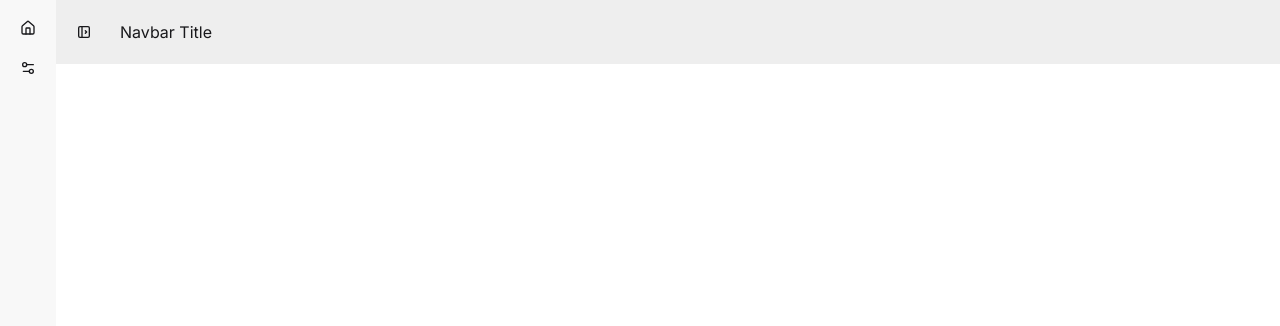
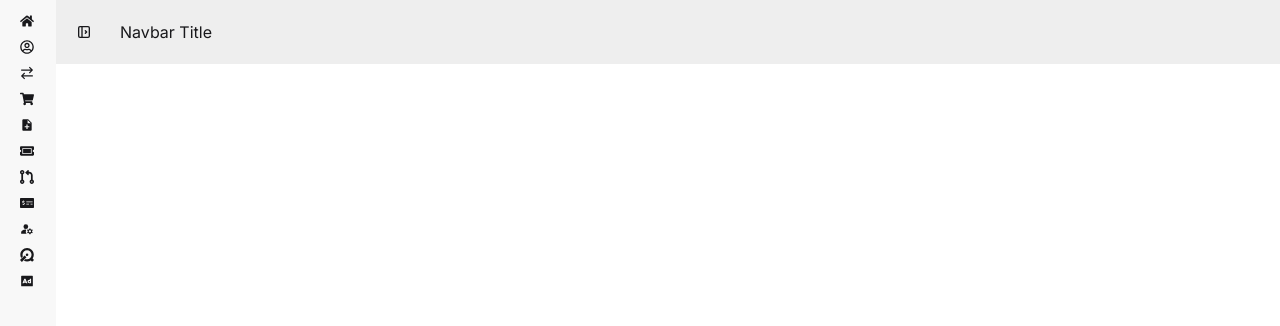
Before and after one commit to riday-kumar/hks-travel-client, a React (Vite) app: page /dashboard in a window 1280 px wide. Shown: the top 326 px of the page. Built offline with nearby package versions, Linux system fonts and the light colour scheme; a web font is replaced by a local one.

Commit message:
profile design added

```diff
--- a/src/layouts/DashboardLayout.jsx
+++ b/src/layouts/DashboardLayout.jsx
@@ -1,5 +1,17 @@
 import React from "react";
-import { Outlet } from "react-router";
+import {
+  FaHome,
+  FaMoneyCheckAlt,
+  FaRegUserCircle,
+  FaShoppingCart,
+  FaTicketAlt,
+} from "react-icons/fa";
+import { FaCodePullRequest } from "react-icons/fa6";
+import { GrTransaction } from "react-icons/gr";
+import { MdManageAccounts, MdNoteAdd } from "react-icons/md";
+import { RiAdvertisementFill } from "react-icons/ri";
+import { SiManageiq } from "react-icons/si";
+import { Link, Outlet } from "react-router";
 
 const DashboardLayout = () => {
   return (
@@ -44,54 +56,144 @@ const DashboardLayout = () => {
         <div className="flex min-h-full flex-col items-start bg-base-200 is-drawer-close:w-14 is-drawer-open:w-64">
           {/* Sidebar content here */}
           <ul className="menu w-full grow">
-            {/* List item */}
+            {/* Home item */}
             <li>
-              <button
+              <Link
+                to="/"
                 className="is-drawer-close:tooltip is-drawer-close:tooltip-right"
                 data-tip="Homepage"
               >
                 {/* Home icon */}
-                <svg
-                  xmlns="http://www.w3.org/2000/svg"
-                  viewBox="0 0 24 24"
-                  strokeLinejoin="round"
-                  strokeLinecap="round"
-                  strokeWidth="2"
-                  fill="none"
-                  stroke="currentColor"
-                  className="my-1.5 inline-block size-4"
-                >
-                  <path d="M15 21v-8a1 1 0 0 0-1-1h-4a1 1 0 0 0-1 1v8"></path>
-                  <path d="M3 10a2 2 0 0 1 .709-1.528l7-5.999a2 2 0 0 1 2.582 0l7 5.999A2 2 0 0 1 21 10v9a2 2 0 0 1-2 2H5a2 2 0 0 1-2-2z"></path>
-                </svg>
+                <FaHome />
+
                 <span className="is-drawer-close:hidden">Homepage</span>
-              </button>
+              </Link>
             </li>
-
-            {/* List item */}
+            {/* User profile item */}
             <li>
-              <button
+              <Link
+                to="/dashboard/profile"
                 className="is-drawer-close:tooltip is-drawer-close:tooltip-right"
-                data-tip="Settings"
+                data-tip="Profile"
               >
-                {/* Settings icon */}
-                <svg
-                  xmlns="http://www.w3.org/2000/svg"
-                  viewBox="0 0 24 24"
-                  strokeLinejoin="round"
-                  strokeLinecap="round"
-                  strokeWidth="2"
-                  fill="none"
-                  stroke="currentColor"
-                  className="my-1.5 inline-block size-4"
-                >
-                  <path d="M20 7h-9"></path>
-                  <path d="M14 17H5"></path>
-                  <circle cx="17" cy="17" r="3"></circle>
-                  <circle cx="7" cy="7" r="3"></circle>
-                </svg>
-                <span className="is-drawer-close:hidden">Settings</span>
-              </button>
+                {/* User profile icon */}
+                <FaRegUserCircle />
+                <span className="is-drawer-close:hidden">Profile</span>
+              </Link>
+            </li>
+            {/* Transaction History item */}
+            <li>
+              <Link
+                to="/dashboard/transaction-history"
+                className="is-drawer-close:tooltip is-drawer-close:tooltip-right"
+                data-tip="Transaction History"
+              >
+                {/* User profile icon */}
+                <GrTransaction />
+                <span className="is-drawer-close:hidden">
+                  Transaction History
+                </span>
+              </Link>
+            </li>
+            {/* Booked Ticket */}
+            <li>
+              <Link
+                to="/dashboard/booked-tickets"
+                className="is-drawer-close:tooltip is-drawer-close:tooltip-right"
+                data-tip="Booked Ticket"
+              >
+                {/* User profile icon */}
+                <FaShoppingCart />
+                <span className="is-drawer-close:hidden">Booked Ticket</span>
+              </Link>
+            </li>
+            {/* Add Ticket */}
+            <li>
+              <Link
+                to="/dashboard/add-ticket"
+                className="is-drawer-close:tooltip is-drawer-close:tooltip-right"
+                data-tip="Add Ticket"
+              >
+                {/* add ticket icon */}
+                <MdNoteAdd />
+                <span className="is-drawer-close:hidden">Add Ticket</span>
+              </Link>
+            </li>
+            {/* My Added Tickets */}
+            <li>
+              <Link
+                to="/dashboard/my-created-ticket"
+                className="is-drawer-close:tooltip is-drawer-close:tooltip-right"
+                data-tip="My Added Ticket"
+              >
+                {/* tickets icon */}
+                <FaTicketAlt />
+                <span className="is-drawer-close:hidden">My Added Ticket</span>
+              </Link>
+            </li>
+            {/* Requested Bookings */}
+            <li>
+              <Link
+                to="/dashboard/all-request"
+                className="is-drawer-close:tooltip is-drawer-close:tooltip-right"
+                data-tip="All Requested Bookings"
+              >
+                {/* tickets icon */}
+                <FaCodePullRequest />
+                <span className="is-drawer-close:hidden">
+                  All Requested Bookings
+                </span>
+              </Link>
+            </li>
+            {/* Revenue Overview  */}
+            <li>
+              <Link
+                to="/dashboard/revenue"
+                className="is-drawer-close:tooltip is-drawer-close:tooltip-right"
+                data-tip="Revenue Overview"
+              >
+                {/* tickets icon */}
+                <FaMoneyCheckAlt />
+                <span className="is-drawer-close:hidden">Revenue Overview</span>
+              </Link>
+            </li>
+            {/* manage users */}
+            <li>
+              <Link
+                to="/dashboard/manage-users"
+                className="is-drawer-close:tooltip is-drawer-close:tooltip-right"
+                data-tip="Manage Users"
+              >
+                {/* tickets icon */}
+                <MdManageAccounts />
+                <span className="is-drawer-close:hidden">Manage Users</span>
+              </Link>
+            </li>
+            {/* manage tickets */}
+            <li>
+              <Link
+                to="/dashboard/manage-ticket"
+                className="is-drawer-close:tooltip is-drawer-close:tooltip-right"
+                data-tip="Manage Tickets"
+              >
+                {/* tickets icon */}
+                <SiManageiq />
+                <span className="is-drawer-close:hidden">Manage Tickets</span>
+              </Link>
+            </li>
+            {/* Advertise Tickets */}
+            <li>
+              <Link
+                to="/dashboard/advertise-tickets"
+                className="is-drawer-close:tooltip is-drawer-close:tooltip-right"
+                data-tip="Advertise Tickets"
+              >
+                {/* tickets icon */}
+                <RiAdvertisementFill />
+                <span className="is-drawer-close:hidden">
+                  Advertise Tickets
+                </span>
+              </Link>
             </li>
           </ul>
         </div>
--- /dev/null
+++ b/src/pages/Dashboard/AddTicket/AddTicket.jsx
@@ -0,0 +1,11 @@
+import React from "react";
+
+const AddTicket = () => {
+  return (
+    <div>
+      <p>this is add ticket page</p>
+    </div>
+  );
+};
+
+export default AddTicket;
--- /dev/null
+++ b/src/pages/Dashboard/AdvertiseTicket/AdvertiseTicket.jsx
@@ -0,0 +1,11 @@
+import React from "react";
+
+const AdvertiseTicket = () => {
+  return (
+    <div>
+      <p>advertise tickets</p>
+    </div>
+  );
+};
+
+export default AdvertiseTicket;
--- /dev/null
+++ b/src/pages/Dashboard/AllRequestBookings/AllRequestBooks.jsx
@@ -0,0 +1,11 @@
+import React from "react";
+
+const AllRequestBooks = () => {
+  return (
+    <div>
+      <p>all request booking</p>
+    </div>
+  );
+};
+
+export default AllRequestBooks;
--- /dev/null
+++ b/src/pages/Dashboard/ManageTicket/ManageTicket.jsx
@@ -0,0 +1,11 @@
+import React from "react";
+
+const ManageTicket = () => {
+  return (
+    <div>
+      <p>manage ticket page</p>
+    </div>
+  );
+};
+
+export default ManageTicket;
--- /dev/null
+++ b/src/pages/Dashboard/ManageUsers/ManageUsers.jsx
@@ -0,0 +1,11 @@
+import React from "react";
+
+const ManageUsers = () => {
+  return (
+    <div>
+      <p>manage users</p>
+    </div>
+  );
+};
+
+export default ManageUsers;
--- /dev/null
+++ b/src/pages/Dashboard/MyAddedTicket/MyAddedTicket.jsx
@@ -0,0 +1,11 @@
+import React from "react";
+
+const MyAddedTicket = () => {
+  return (
+    <div>
+      <p>All my created Tickets</p>
+    </div>
+  );
+};
+
+export default MyAddedTicket;
--- a/src/pages/Dashboard/Profile/UserProfile.jsx
+++ b/src/pages/Dashboard/Profile/UserProfile.jsx
@@ -2,8 +2,22 @@ import React from "react";
 
 const UserProfile = () => {
   return (
-    <div>
-      <p>this is user profile</p>
+    <div className="backdrop-blur-lg bg-black text-white flex justify-center items-center min-h-screen">
+      <div className="space-y-5 text-center">
+        <img
+          className="border-4 rounded-full border-green-500 mx-auto"
+          src="https://img.icons8.com/?size=100&id=23265&format=png&color=000000"
+          alt=""
+        />
+
+        <h3 className="text text-3xl font-bold">Riday Kumar Saha</h3>
+        <p>hridoy@gmail.com</p>
+        <div className="badge badge-info">Admin</div>
+        <div className="flex flex-wrap gap-5 justify-center items-center">
+          <button className="btn btn-success btn-lg">Edit Profile</button>
+          <button className="btn btn-success btn-lg">Change Password</button>
+        </div>
+      </div>
     </div>
   );
 };
--- /dev/null
+++ b/src/pages/Dashboard/Revenue/Revenue.jsx
@@ -0,0 +1,11 @@
+import React from "react";
+
+const Revenue = () => {
+  return (
+    <div>
+      <p>all revenue</p>
+    </div>
+  );
+};
+
+export default Revenue;
--- a/src/pages/TicketDetails/TicketDetails.jsx
+++ b/src/pages/TicketDetails/TicketDetails.jsx
@@ -11,7 +11,6 @@ import {
   FiWind,
 } from "react-icons/fi";
 import { MdAirlineSeatReclineExtra } from "react-icons/md";
-import Container from "../../components/Container";
 import Banner from "../Home/Banner/Banner";
 
 const TicketDetails = () => {
--- a/src/routes/Router.jsx
+++ b/src/routes/Router.jsx
@@ -8,6 +8,13 @@ import DashboardLayout from "../layouts/DashboardLayout";
 import UserProfile from "../pages/Dashboard/Profile/UserProfile";
 import BookedTickets from "../pages/Dashboard/BookedTickets/BookedTickets";
 import TransactionHistory from "../pages/Dashboard/Payment/TransactionHistory";
+import AddTicket from "../pages/Dashboard/AddTicket/AddTicket";
+import MyAddedTicket from "../pages/Dashboard/MyAddedTicket/MyAddedTicket";
+import AllRequestBooks from "../pages/Dashboard/AllRequestBookings/AllRequestBooks";
+import Revenue from "../pages/Dashboard/Revenue/Revenue";
+import ManageTicket from "../pages/Dashboard/ManageTicket/ManageTicket";
+import ManageUsers from "../pages/Dashboard/ManageUsers/ManageUsers";
+import AdvertiseTicket from "../pages/Dashboard/AdvertiseTicket/AdvertiseTicket";
 
 const router = createBrowserRouter([
   {
@@ -44,6 +51,34 @@ const router = createBrowserRouter([
         path: "transaction-history",
         Component: TransactionHistory,
       },
+      {
+        path: "add-ticket",
+        Component: AddTicket,
+      },
+      {
+        path: "my-created-ticket",
+        Component: MyAddedTicket,
+      },
+      {
+        path: "all-request",
+        Component: AllRequestBooks,
+      },
+      {
+        path: "revenue",
+        Component: Revenue,
+      },
+      {
+        path: "manage-ticket",
+        Component: ManageTicket,
+      },
+      {
+        path: "manage-users",
+        Component: ManageUsers,
+      },
+      {
+        path: "advertise-tickets",
+        Component: AdvertiseTicket,
+      },
     ],
   },
 ]);
```
Also changed, not shown: src/components/Navbar.jsx (+16 -38 lines).
